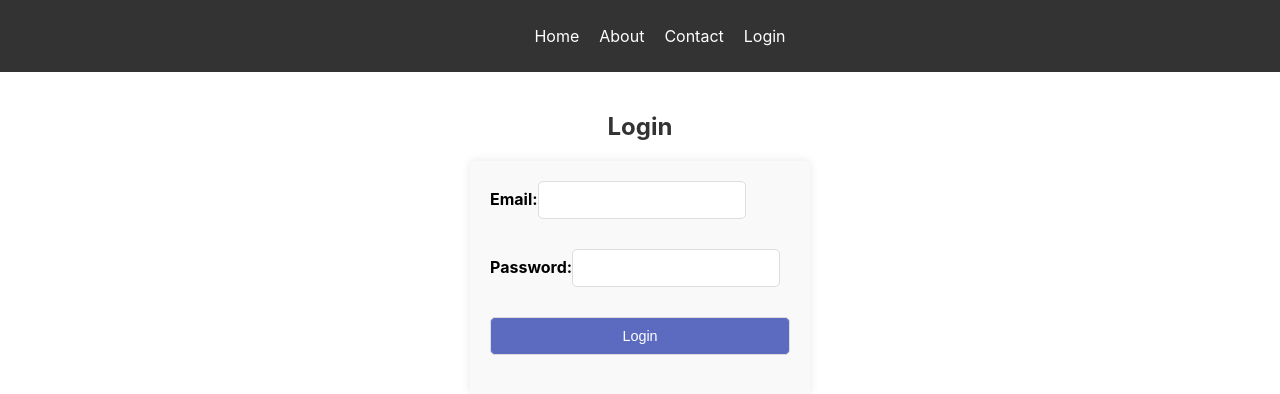
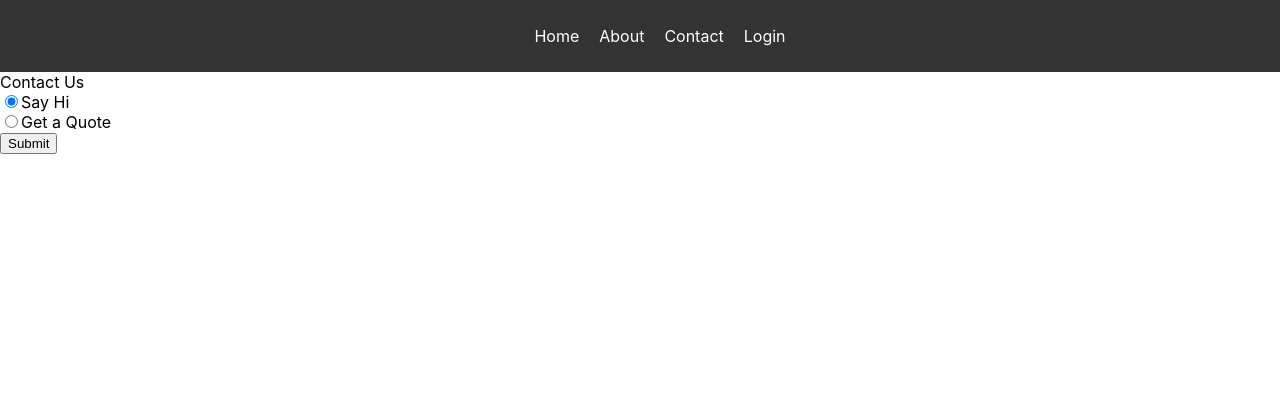
Before and after one commit to Dante983/gym-frontend, a React (Create React App) app: page /login in a window 1280 px wide. Shown: the top 394 px of the page. Built offline with nearby package versions, Linux system fonts and the light colour scheme.

Commit message:
boze pomozi

```diff
--- a/package.json
+++ b/package.json
@@ -7,8 +7,10 @@
     "@testing-library/jest-dom": "^5.17.0",
     "@testing-library/react": "^13.4.0",
     "@testing-library/user-event": "^13.5.0",
+    "bootstrap": "^5.3.2",
     "react": "^18.2.0",
     "react-dom": "^18.2.0",
+    "react-responsive-carousel": "^3.2.23",
     "react-router-dom": "^6.20.0",
     "react-scripts": "5.0.1",
     "web-vitals": "^2.1.4"
--- a/src/pages/login/Login.js
+++ b/src/pages/login/Login.js
@@ -4,19 +4,47 @@ import './Login.css';
 
 const Login = () => {
   return (
-    <div className="login">
-      <h2>Login</h2>
-      <form>
-        <label>
-          Email:
-          <input type="email" name="email" />
-        </label>
-        <label>
-          Password:
-          <input type="password" name="password" />
-        </label>
-        <input type="submit" value="Login" />
-      </form>
+    <div className="container-contact3">
+      <div className="wrap-contact3">
+        <form className="contact3-form validate-form">
+          <span className="contact3-form-title">
+            Contact Us
+          </span>
+          <div className="wrap-contact3-form-radio">
+            <div className="contact3-form-radio m-r-42">
+              <input
+                className="input-radio3"
+                id="radio1"
+                type="radio"
+                name="choice"
+                value="say-hi"
+                checked
+              />
+              <label className="label-radio3" htmlFor="radio1">
+                Say Hi
+              </label>
+            </div>
+            <div className="contact3-form-radio">
+              <input
+                className="input-radio3"
+                id="radio2"
+                type="radio"
+                name="choice"
+                value="get-quote"
+              />
+              <label className="label-radio3" htmlFor="radio2">
+                Get a Quote
+              </label>
+            </div>
+          </div>
+          {/* ... other form elements ... */}
+          <div className="container-contact3-form-btn">
+            <button className="contact3-form-btn">
+              Submit
+            </button>
+          </div>
+        </form>
+      </div>
     </div>
   );
 };
```
Also changed, not shown: 1 other file (tests, documents, lock files or other folders).
